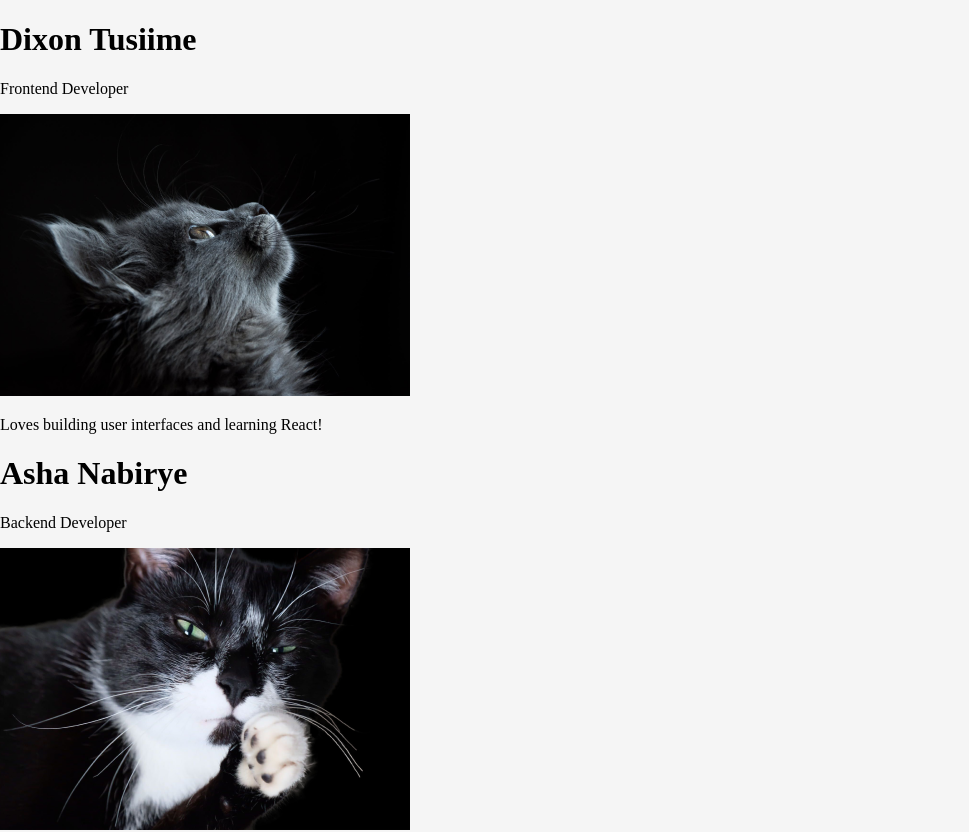
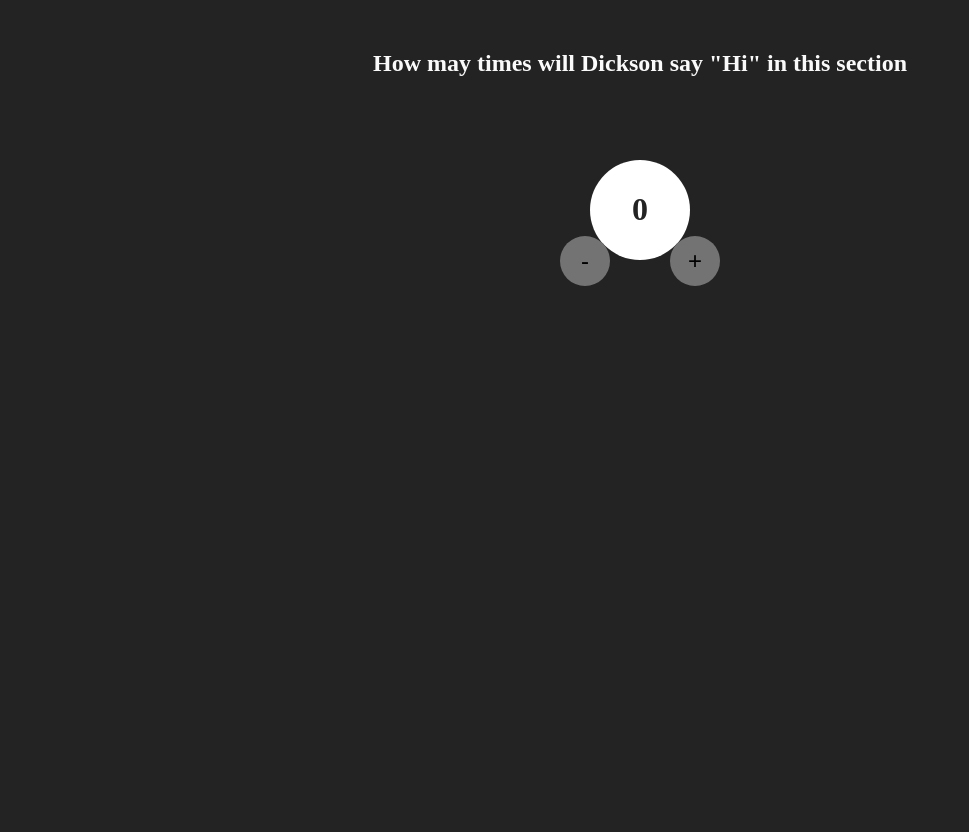
Before and after one commit to dixon24365/Learning-React, a React (Vite) app: page / in a window 1280 px wide. Shown: the top 832 px of the page, without its empty margins (0-969 px from the left). After the commit the page ends 800 px from the top, so only its background shows below. Built offline with nearby package versions, Linux system fonts and the light colour scheme.

Commit message:
Mofidified  state count to How many times will Dickson say Hi

```diff
--- a/src/main.jsx
+++ b/src/main.jsx
@@ -12,7 +12,7 @@ import AppState from './changeState'
 import StateCount from './stateCount'
 import AppTernary from './AppTernary'
 // import TeamMember from '../Solo_projects/Card_Generator/TeamMember'
-import Team from '../Solo_projects/Card_Generator/Team'
+// import Team from '../Solo_projects/Card_Generator/Team'
 
 createRoot(document.getElementById('root')).render(
   <StrictMode>
@@ -24,8 +24,8 @@ createRoot(document.getElementById('root')).render(
     {/* <ChefHeader/>
     <Form/> */}
     {/* <AppState/> */}
-    {/* <StateCount/> */}
+    <StateCount/>
     {/* <AppTernary/> */}
-    <Team/>
+    {/* <Team/> */}
   </StrictMode>,
 )
--- /dev/null
+++ b/src/stateCount.css
@@ -0,0 +1,69 @@
+*{
+    box-sizing: border-box;
+}
+
+body{
+    margin: 0;
+    background-color: #232323;
+    padding: 20px;
+    color: #fafafa;
+    display:flex;
+    justify-content: center;
+    align-items: center;
+}
+
+.container{
+    display: flex;
+    flex-direction: column;
+}
+
+.container > h1{
+    font-size: 1.5rem;
+    margin-top: 0;
+}
+
+.counter{
+    display: flex;
+    align-items: flex-end;
+    align-self: center;
+    margin-top: 40px;
+}
+
+
+.counter > button{
+    /* padding: 50px; */
+    border-radius: 50%;
+    border: none;
+    font-size: 1.5rem;
+    width: 50px;
+    height: 50px;
+    cursor: pointer;
+    background-color: #737373;
+}
+
+.counter > button:hover{
+    background-color: #404040;
+    color: #D9D9D9;
+}
+
+.count{
+    background-color: white;
+    height: 100px;
+    width: 100px;
+    border-radius: 50%;
+    display: flex;
+    justify-content: center;
+    align-items: center;
+    color: #232323;
+    margin-block: 0, 10px;
+    font-size: 2rem;
+}
+
+.plus{
+    margin-left: -20px;
+}
+
+.minus{
+    margin-right: -20px;
+    z-index: 1;
+}
--- a/src/stateCount.jsx
+++ b/src/stateCount.jsx
@@ -1,28 +1,27 @@
-import  styles from './stateCount.module.css'
-import React from "react"
+import React, { useState } from "react"
+import  './stateCount.css'
 
 export default function StateCount() {
-    let [count, setCount] = React.useState(0)
 
-    function add(){
-        return(
-            setCount(count+1)
-        )
+    const [countt, setCountt] = React.useState(0)
+
+    function handleMinus(){
+         setCountt(countt-1)
     }
 
-    function minus(){
-        return(
-            setCount(prevCount=> count - 1)
-        )
+    function handlePlus(){
+         setCountt(countt + 1)
     }
+
+
     return (
         <main className="container">
-            <h1>How many times will Bob say "state" in this section?</h1>
-            <div className="counter">
-                <button onClick={minus} className="minus" aria-label="Decrease count">–</button>
-                <h2 className="count">{count}</h2>
-                <button onClick={add} className="plus" aria-label="Increase count">+</button>
-            </div>
+            <h1>How may times will Dickson say "Hi" in this section</h1>
+                <div className="counter">
+                    <button onClick={handleMinus} className='minus'>-</button>
+                    <h2 className="count">{countt}</h2>
+                    <button onClick={handlePlus} className='plus'>+</button>
+                </div>
         </main>
     )
 }
```
